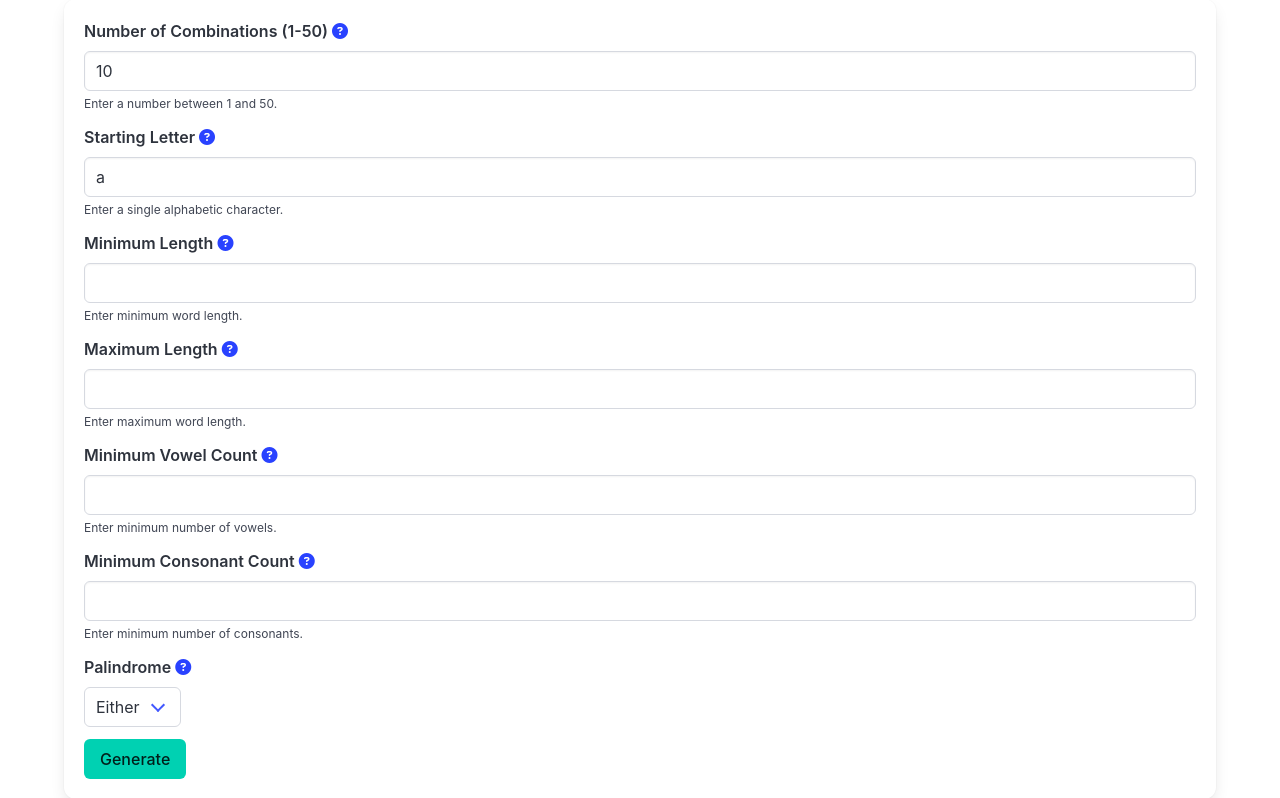
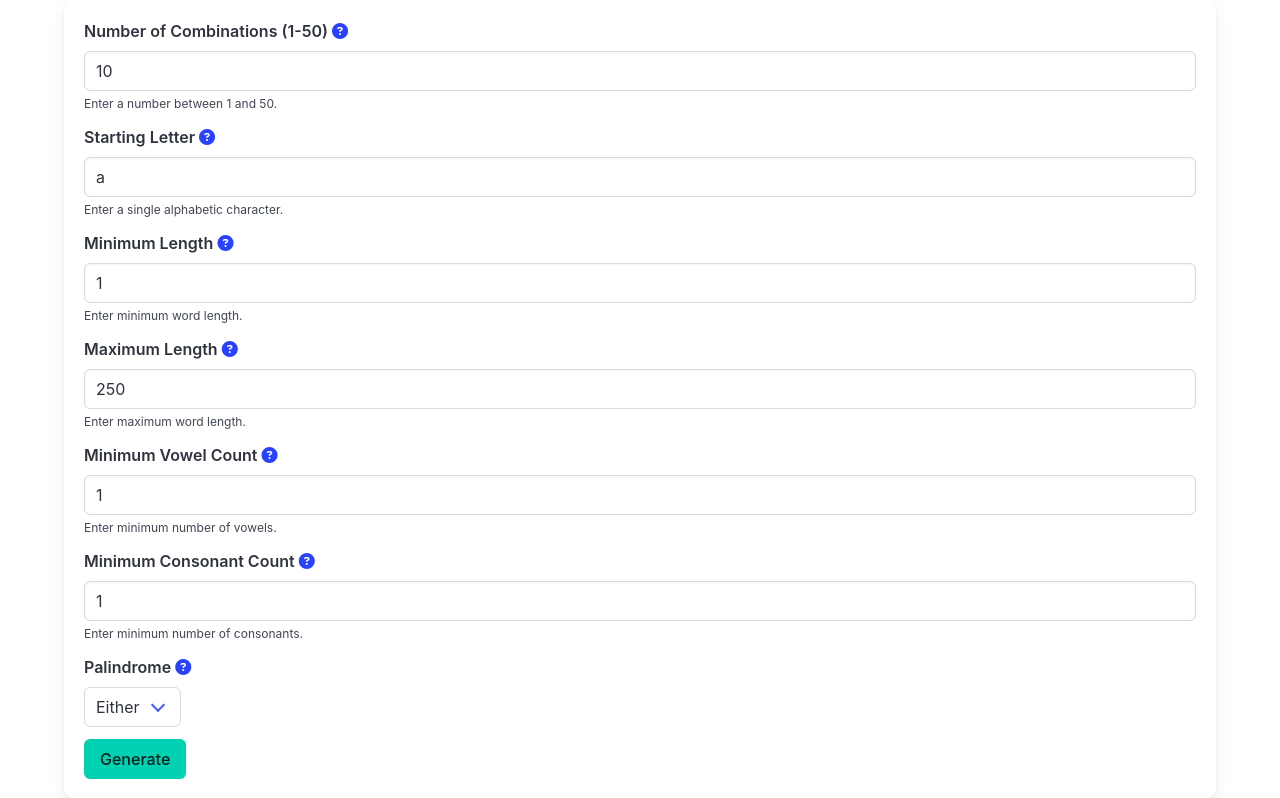
Before and after one commit to williamzujkowski/Adjective-Noun-Generator, a Flask app: page / in a window 1280 px wide. Shown: the part 109-907 px from the top of the page. Run offline with Flask 3, Linux system fonts and the light colour scheme; some libraries are stand-ins or nearby versions.

Commit message:
fix output

```diff
--- a/random_word_api.py
+++ b/random_word_api.py
@@ -56,10 +56,10 @@ def generate_words():
             {"error": "Starting letter must be a single alphabetic character"}
         ), 400
 
-    min_length = int(data.get("min_length", 0))
-    max_length = int(data.get("max_length", 0))
-    min_vowels = int(data.get("min_vowels", 0))
-    min_consonants = int(data.get("min_consonants", 0))
+    min_length = int(data.get("min_length", 1))
+    max_length = int(data.get("max_length", 250))
+    min_vowels = int(data.get("min_vowels", 1))
+    min_consonants = int(data.get("min_consonants", 1))
     is_palindrome = data.get("is_palindrome", "either")
 
     if is_palindrome not in ["either", "true", "false"]:
--- a/templates/index.html
+++ b/templates/index.html
@@ -70,7 +70,7 @@
                                     class="fas fa-question-circle"></i></span></a>
                     </label>
                     <div class="control">
-                        <input class="input" type="number" id="min_length" name="min_length" min="1"
+                        <input class="input" type="number" id="min_length" name="min_length" min="1" value="1"
                             aria-describedby="lengthHelp">
                         <p class="help" id="lengthHelp">Enter minimum word length.</p>
                     </div>
@@ -81,7 +81,7 @@
                                     class="fas fa-question-circle"></i></span></a>
                     </label>
                     <div class="control">
-                        <input class="input" type="number" id="max_length" name="max_length" min="1"
+                        <input class="input" type="number" id="max_length" name="max_length" min="1" value="250"
                             aria-describedby="lengthHelp">
                         <p class="help" id="lengthHelp">Enter maximum word length.</p>
                     </div>
@@ -92,7 +92,7 @@
                                     class="fas fa-question-circle"></i></span></a>
                     </label>
                     <div class="control">
-                        <input class="input" type="number" id="min_vowels" name="min_vowels" min="0"
+                        <input class="input" type="number" id="min_vowels" name="min_vowels" min="0" value="1"
                             aria-describedby="vowelHelp">
                         <p class="help" id="vowelHelp">Enter minimum number of vowels.</p>
                     </div>
@@ -103,7 +103,7 @@
                                     class="fas fa-question-circle"></i></span></a>
                     </label>
                     <div class="control">
-                        <input class="input" type="number" id="min_consonants" name="min_consonants" min="0"
+                        <input class="input" type="number" id="min_consonants" name="min_consonants" min="0" value="1"
                             aria-describedby="consonantHelp">
                         <p class="help" id="consonantHelp">Enter minimum number of consonants.</p>
                     </div>
```
Also changed, not shown: README.md.
